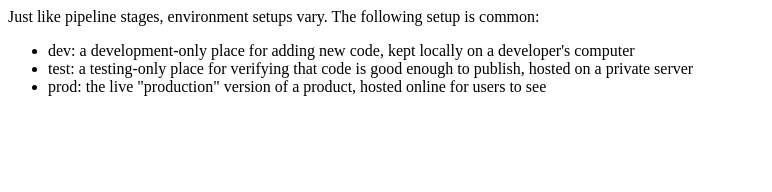
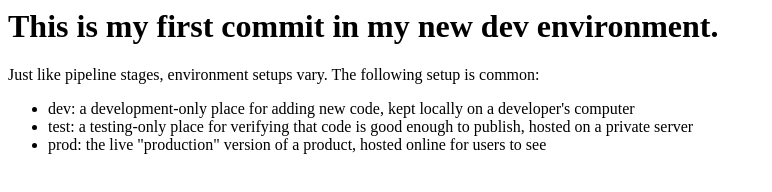
Before and after one commit to DeanneStock/EnvironmentDemo, a plain HTML site: page index.html in a window 1280 px wide. Shown: the whole page, without its empty margins (0-772 px from the left). Drawn offline with Linux system fonts and the light colour scheme.

Commit message:
1st commit to dev

```diff
--- a/index.html
+++ b/index.html
@@ -1,6 +1,7 @@
 <html>
     <title>Environmental Demo for Class</title>
     <body>
+        <h1>This is my first commit in my new dev environment.</h1>
         <p>Just like pipeline stages, environment setups vary. The following setup is common:
             <ul>
                 <li>dev: a development-only place for adding new code, kept locally on a developer's computer</li>
```
